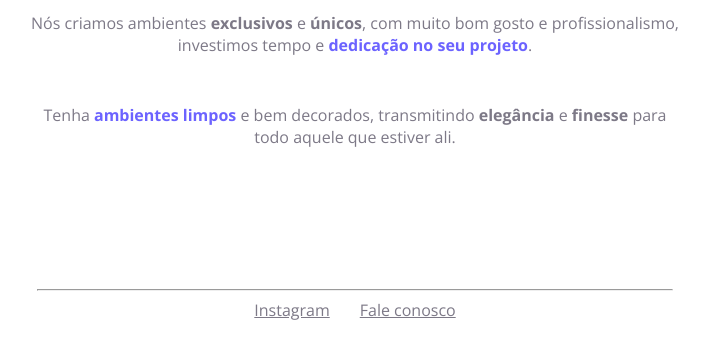
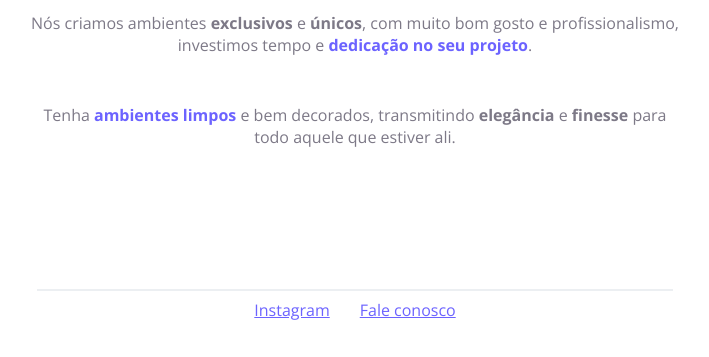
Before and after one commit to NoelyDigitalHouse/dh-arquitetura, a plain HTML site: page index.html in a window 1280 px wide. Shown: the part 443-800 px from the top of the page, without its empty margins (285-994 px from the left). Drawn offline with nearby package versions, Linux system fonts and the light colour scheme.

Commit message:
Changes to be committed: 	modified:   index.html

```diff
--- a/index.html
+++ b/index.html
@@ -64,12 +64,17 @@ footer {
     padding: 8px 32px 0;
 }
 
+footer hr {
+    border: 1px solid #ECEFF2;
+}
+
 footer ul {
     display: flex;
     align-items: center;
     justify-content: center;
     gap: 30px;
     margin-top: 8px;
+} footer ul a {
     color: #6C63FF;
 }
     </style>
@@ -96,11 +101,9 @@ footer ul {
         <hr>
         <ul>
             <a href="http://instagram.com">Instagram</a>
-            <a href="http://instagram.com">Fale conosco</a>
+            <a href="https://api.whatsapp.com/send?phone=551e+50&text=bem%20vindo">Fale conosco</a>
         </ul>
     </footer>
 
-
-    <script src="scripts/main.js"></script>
 </body>
 </html>
```
